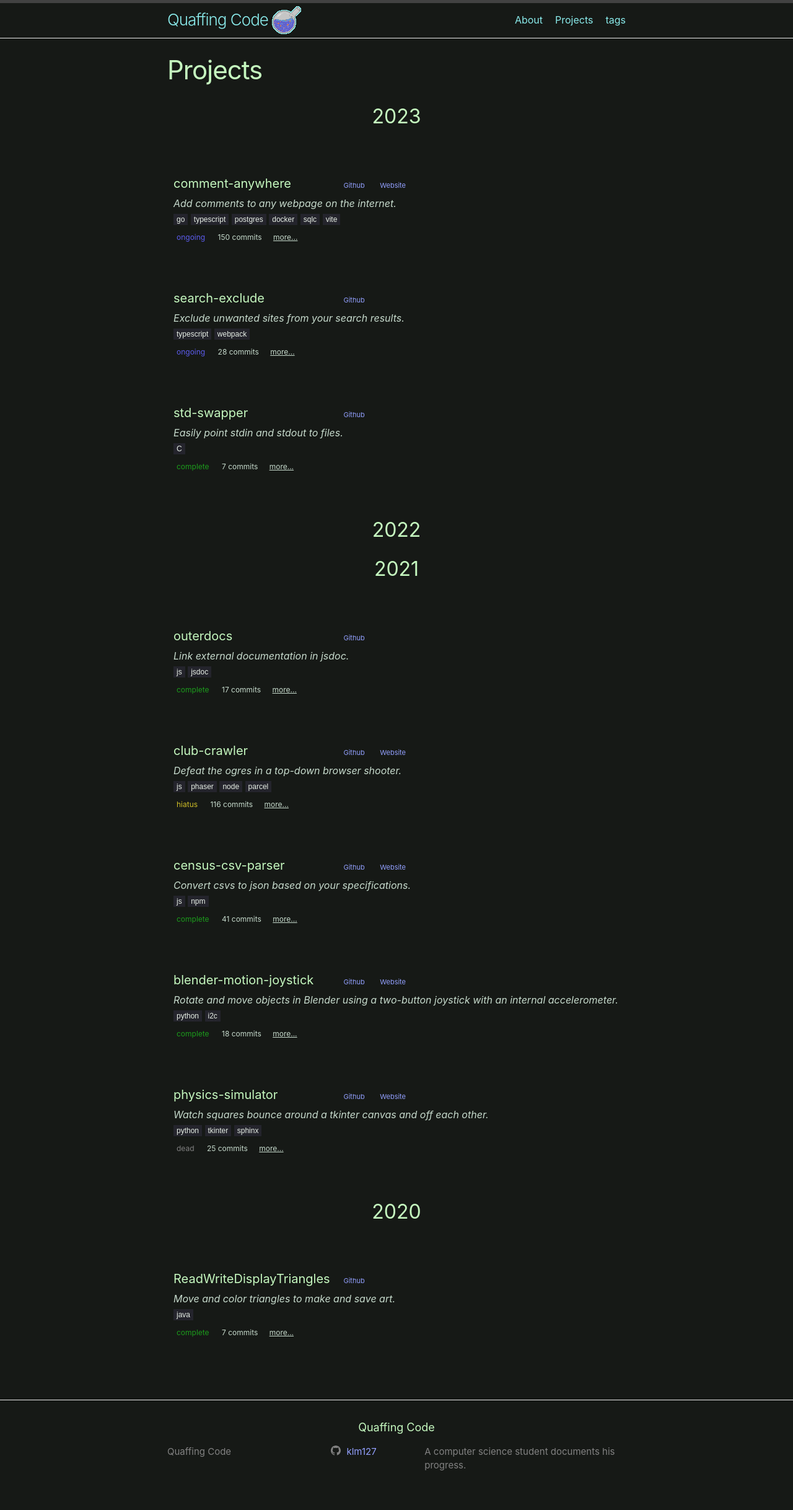
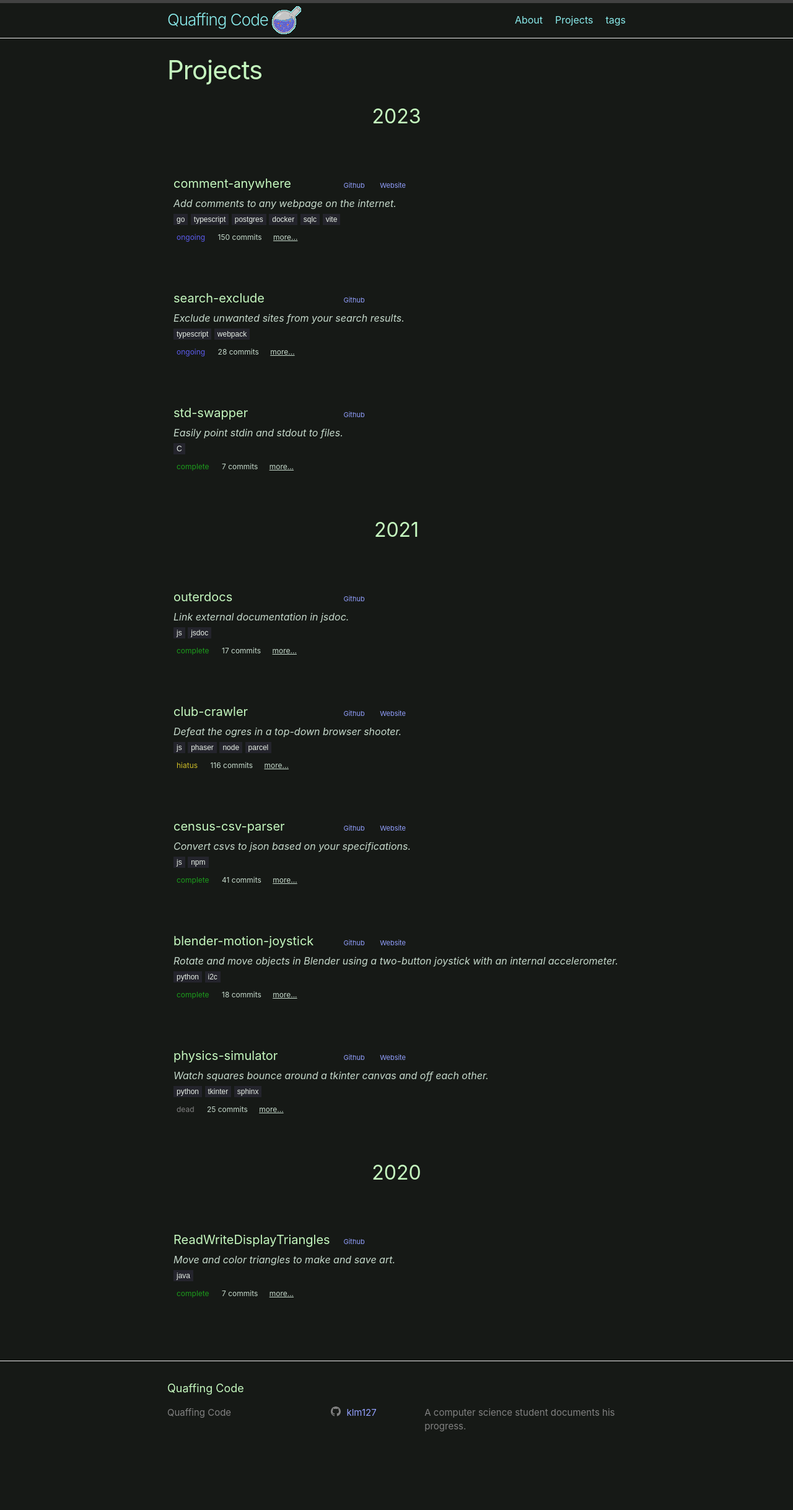
Before and after one commit to klm127/klm127.github.io, a Jekyll site: the page built from projects.md, in a window 1280 px wide. Shown: the whole page at 62% size. Built offline with Jekyll 4.4.1, drawn with Linux system fonts in a browser that asks for light colours; after the commit the page ends 2373 px from its top, so only the background shows below that.

Commit message:
removed unused year, fixed centered h2s

```diff
--- a/projects.md
+++ b/projects.md
@@ -17,25 +17,24 @@
 {% assign proj_2021 = proj_array | where: "year", "2021" | sort : "updated" | reverse%}
 {% assign proj_2020 = proj_array | where: "year", "2020" | sort : "updated" | reverse%}
 
-<h2>2023</h2>
+<h2 class="comyear">2023</h2>
 {% for project in proj_2023 %}
 
 {% include projectcard.html data=project %}
 
 {% endfor %}
-<h2>2022</h2>
 {% for project in proj_2022 %}
 
 {% include projectcard.html data=project %}
 
 {% endfor %}
-<h2>2021</h2>
+<h2 class="comyear">2021</h2>
 {% for project in proj_2021 %}
 
 {% include projectcard.html data=project %}
 
 {% endfor %}
-<h2>2020</h2>
+<h2 class="comyear">2020</h2>
 {% for project in proj_2020 %}
 
 {% include projectcard.html data=project %}
```
Also changed, not shown: other parts of projects.md (+1 -1 lines).
